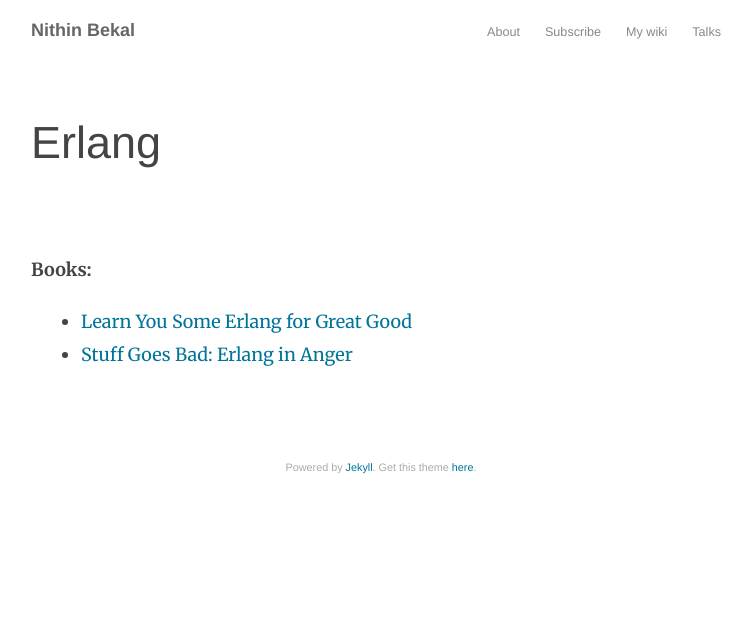
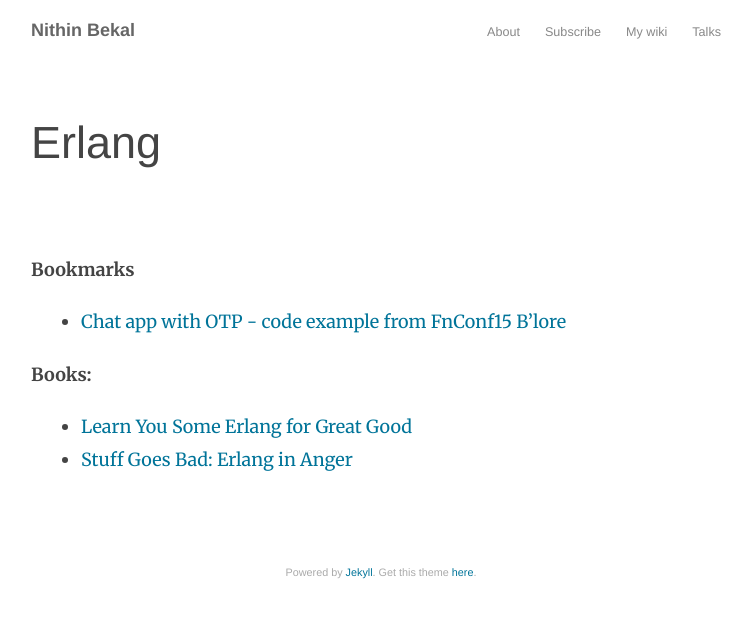
Before and after one commit to nithinbekal/nithinbekal.github.io, a Jekyll site: the page built from notes/erlang.md, in a window 1280 px wide. Shown: the top 618 px of the page, without its empty margins (259-1011 px from the left). Built offline with Jekyll 4.4.1, drawn with Linux system fonts in a browser that asks for light colours.

Commit message:
Add OTP chat app bookmark

```diff
--- a/notes/erlang.md
+++ b/notes/erlang.md
@@ -4,6 +4,10 @@ title: "Erlang"
 date:  2015-06-13 22:18:17
 ---
 
+**Bookmarks**
+
+* [Chat app with OTP - code example from FnConf15 B'lore](https://github.com/bernardd/OTPworkshop)
+
 **Books:**
 
 * [Learn You Some Erlang for Great Good](http://learnyousomeerlang.com)
```
